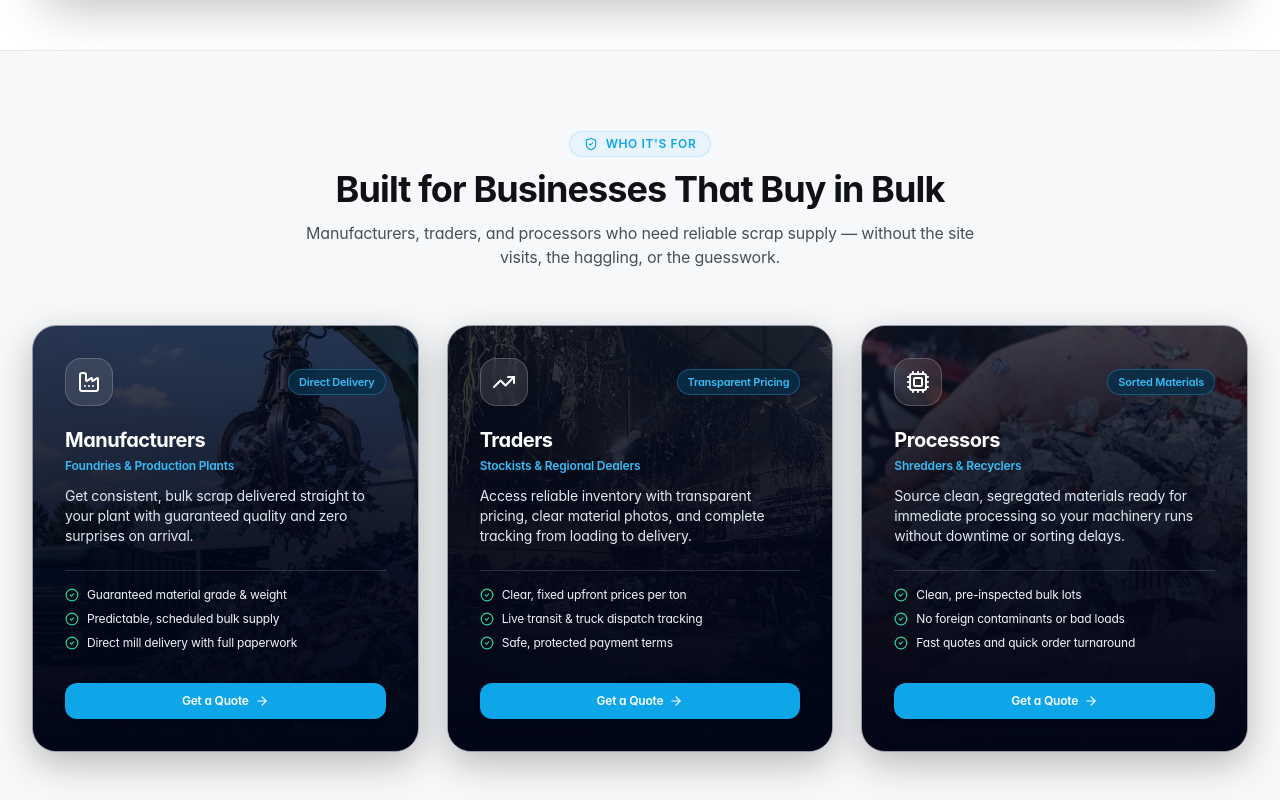
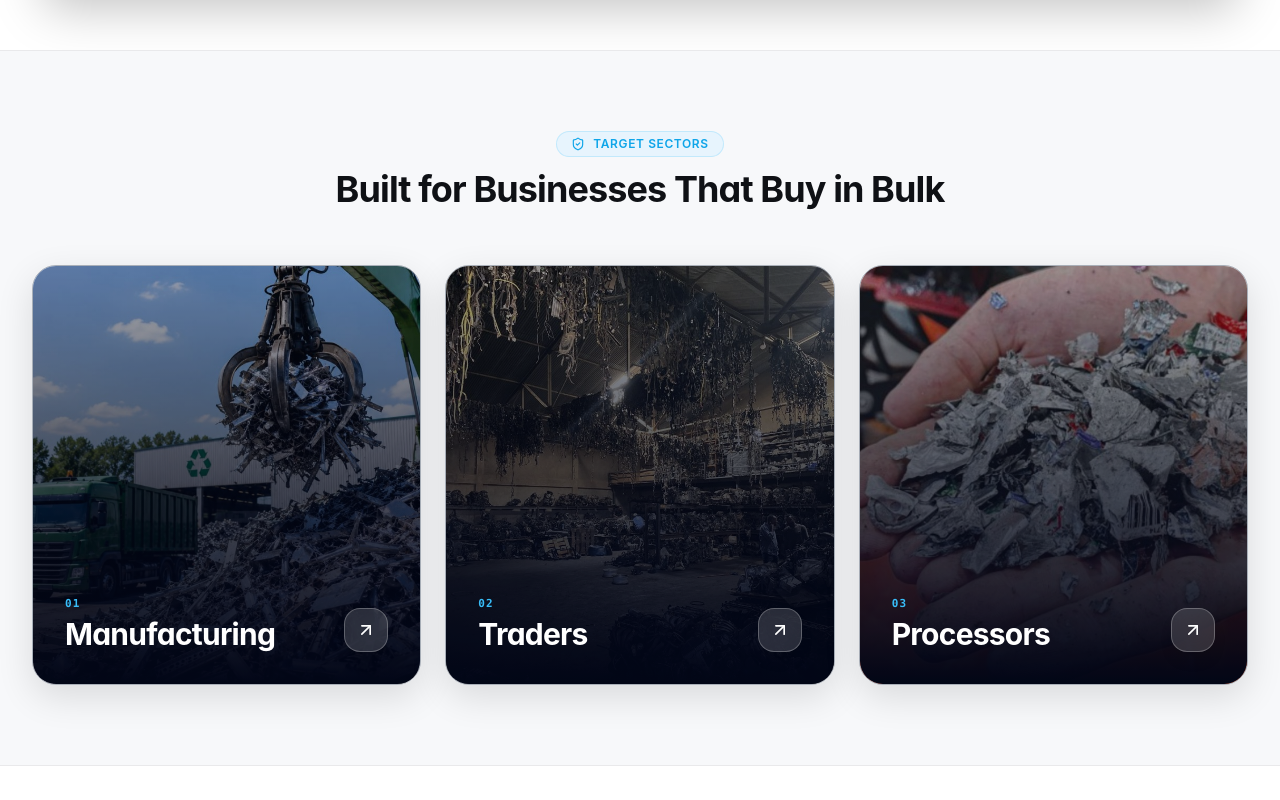
Before and after one commit to notSaiful/scrap-ai-marketplace, a React (Vite) app: page / in a window 1280 px wide. Shown: the part 1460-2260 px from the top of the page. Built offline with nearby package versions, Linux system fonts and the light colour scheme; a web font is replaced by a local one.

Commit message:
Transform Built for Businesses That Buy in Bulk into 3 slide panels with image backgrounds and simple titles: Manufacturing, Traders, Processors

```diff
--- a/src/components/WhoItsFor.tsx
+++ b/src/components/WhoItsFor.tsx
@@ -1,5 +1,5 @@
 import React from 'react';
-import { Factory, TrendingUp, Cpu, ArrowRight, ShieldCheck, CheckCircle2 } from 'lucide-react';
+import { ShieldCheck, ArrowUpRight } from 'lucide-react';
 
 interface WhoItsForProps {
   onOpenRFQ?: () => void;
@@ -7,155 +7,82 @@ interface WhoItsForProps {
 }
 
 export const WhoItsFor: React.FC<WhoItsForProps> = ({ onOpenRFQ, onExploreCatalog }) => {
-  const targetSegments = [
+  const panels = [
     {
-      title: 'Manufacturers',
+      id: 'manufacturing',
+      name: 'Manufacturing',
+      image: '/manufacturing-bg.jpg',
+      alt: 'Industrial scrap crane and manufacturing foundries',
       subtitle: 'Foundries & Production Plants',
-      description:
-        'Get consistent, bulk scrap delivered straight to your plant with guaranteed quality and zero surprises on arrival.',
-      icon: Factory,
-      highlight: 'Direct Delivery',
-      benefits: [
-        'Guaranteed material grade & weight',
-        'Predictable, scheduled bulk supply',
-        'Direct mill delivery with full paperwork',
-      ],
     },
     {
-      title: 'Traders',
+      id: 'traders',
+      name: 'Traders',
+      image: '/traders-bg.jpg',
+      alt: 'Scrap yard inventory warehouse and dealers',
       subtitle: 'Stockists & Regional Dealers',
-      description:
-        'Access reliable inventory with transparent pricing, clear material photos, and complete tracking from loading to delivery.',
-      icon: TrendingUp,
-      highlight: 'Transparent Pricing',
-      benefits: [
-        'Clear, fixed upfront prices per ton',
-        'Live transit & truck dispatch tracking',
-        'Safe, protected payment terms',
-      ],
     },
     {
-      title: 'Processors',
+      id: 'processors',
+      name: 'Processors',
+      image: '/processors-bg.jpg',
+      alt: 'Shredded metals, granulators, and recyclers',
       subtitle: 'Shredders & Recyclers',
-      description:
-        'Source clean, segregated materials ready for immediate processing so your machinery runs without downtime or sorting delays.',
-      icon: Cpu,
-      highlight: 'Sorted Materials',
-      benefits: [
-        'Clean, pre-inspected bulk lots',
-        'No foreign contaminants or bad loads',
-        'Fast quotes and quick order turnaround',
-      ],
     },
   ];
 
   return (
-    <section className="relative py-16 sm:py-20 bg-[#F7F8FA] border-y border-black/[0.06] overflow-hidden">
-      {/* Background ambient gradient glow */}
-      <div className="absolute top-1/2 left-1/2 -translate-x-1/2 -translate-y-1/2 w-[700px] h-[350px] bg-sky-200/25 rounded-full blur-3xl pointer-events-none -z-10" />
-
+    <section className="relative py-14 sm:py-20 bg-[#F7F8FA] border-y border-black/[0.06] overflow-hidden">
       <div className="max-w-7xl mx-auto px-4 sm:px-6 lg:px-8">
         {/* Section Header */}
-        <div className="text-center max-w-3xl mx-auto mb-12 sm:mb-14">
+        <div className="text-center max-w-3xl mx-auto mb-10 sm:mb-14">
           <div className="inline-flex items-center space-x-2 text-xs font-semibold text-[#0ea5e9] mb-3 uppercase tracking-wider bg-sky-100/70 border border-sky-200/80 px-3.5 py-1 rounded-full">
             <ShieldCheck className="w-3.5 h-3.5 text-[#0ea5e9]" />
-            <span>Who It's For</span>
+            <span>Target Sectors</span>
           </div>
 
-          {/* Exact User Requested Copy */}
-          <h2 className="text-2xl sm:text-4xl font-bold tracking-tight text-[#0f1115] mb-3">
+          <h2 className="text-2xl sm:text-4xl font-bold tracking-tight text-[#0f1115]">
             Built for Businesses That Buy in Bulk
           </h2>
-          <p className="text-sm sm:text-base text-[#495057] font-normal leading-relaxed max-w-2xl mx-auto">
-            Manufacturers, traders, and processors who need reliable scrap supply — without the site visits, the haggling, or the guesswork.
-          </p>
         </div>
 
-        {/* 3 Audience Cards */}
-        <div className="grid grid-cols-1 md:grid-cols-3 gap-6 sm:gap-7">
-          {targetSegments.map((seg, idx) => {
-            const Icon = seg.icon;
-            const cardBackgrounds: Record<number, { img: string; alt: string }> = {
-              0: {
-                img: '/manufacturing-bg.jpg',
-                alt: 'Scrap claw crane lifting metal scrap at yard',
-              },
-              1: {
-                img: '/traders-bg.jpg',
-                alt: 'Scrap yard inventory warehouse with scrap wiring and auto parts',
-              },
-              2: {
-                img: '/processors-bg.jpg',
-                alt: 'Shredded and granulated aluminum scrap material in hand',
-              },
-            };
+        {/* 3 Panels Slide Showcase */}
+        <div className="grid grid-cols-1 md:grid-cols-3 gap-5 sm:gap-6">
+          {panels.map((panel, idx) => (
+            <div
+              key={idx}
+              onClick={onOpenRFQ}
+              className="relative h-80 sm:h-[420px] rounded-3xl overflow-hidden shadow-[0_12px_36px_rgba(0,0,0,0.12)] hover:shadow-[0_24px_50px_rgba(0,0,0,0.25)] border border-slate-700/40 cursor-pointer group transition-all duration-500 flex flex-col justify-end p-6 sm:p-8"
+            >
+              {/* Background Image */}
+              <img
+                src={panel.image}
+                alt={panel.alt}
+                className="absolute inset-0 w-full h-full object-cover object-center group-hover:scale-110 transition-transform duration-700 pointer-events-none"
+              />
 
-            const bgConfig = cardBackgrounds[idx];
+              {/* Multi-layered cinematic gradient overlay */}
+              <div className="absolute inset-0 bg-gradient-to-t from-slate-950 via-slate-950/60 to-slate-900/20 group-hover:via-slate-950/50 transition-colors pointer-events-none" />
+              <div className="absolute inset-0 bg-slate-950/20 pointer-events-none" />
 
-            return (
-              <div
-                key={idx}
-                className="relative rounded-3xl p-7 sm:p-8 border border-slate-700/50 shadow-[0_12px_36px_rgba(0,0,0,0.25)] hover:shadow-[0_20px_50px_rgba(0,0,0,0.35)] transition-all flex flex-col justify-between group overflow-hidden"
-              >
-                {/* Background Image with Dark Industrial Gradients */}
-                {bgConfig && (
-                  <img
-                    src={bgConfig.img}
-                    alt={bgConfig.alt}
-                    className="absolute inset-0 w-full h-full object-cover group-hover:scale-105 transition-transform duration-700 pointer-events-none"
-                  />
-                )}
-                {/* Multi-layer Dark Gradient for Readability */}
-                <div className="absolute inset-0 bg-gradient-to-t from-slate-950 via-slate-950/85 to-slate-900/60 pointer-events-none" />
-                <div className="absolute inset-0 bg-slate-950/40 pointer-events-none" />
-
-                <div className="relative z-10">
-                  {/* Top Row: Icon + Badge */}
-                  <div className="flex items-center justify-between mb-5">
-                    <div className="w-12 h-12 rounded-2xl bg-white/10 backdrop-blur-md border border-white/20 flex items-center justify-center text-white group-hover:scale-105 group-hover:bg-[#0ea5e9] transition-all shadow-md">
-                      <Icon className="w-6 h-6" />
-                    </div>
-                    <span className="text-[11px] font-semibold text-[#38bdf8] bg-sky-950/80 backdrop-blur-md border border-sky-400/30 px-2.5 py-1 rounded-full">
-                      {seg.highlight}
-                    </span>
-                  </div>
-
-                  {/* Title & Subtitle */}
-                  <h3 className="text-lg sm:text-xl font-bold text-white tracking-tight mb-1">
-                    {seg.title}
+              {/* Content: Just the name and subtle indicator */}
+              <div className="relative z-10 flex items-end justify-between">
+                <div>
+                  <span className="text-[11px] font-mono font-bold text-[#38bdf8] tracking-widest uppercase block mb-1">
+                    0{idx + 1}
+                  </span>
+                  <h3 className="text-2xl sm:text-3xl font-bold text-white tracking-tight group-hover:text-sky-300 transition-colors">
+                    {panel.name}
                   </h3>
-                  <div className="text-xs text-[#38bdf8] font-semibold mb-3">
-                    {seg.subtitle}
-                  </div>
-
-                  <p className="text-xs sm:text-sm text-slate-200 leading-relaxed mb-6 font-normal">
-                    {seg.description}
-                  </p>
-
-                  {/* Feature Checklist */}
-                  <ul className="space-y-2 mb-6 pt-4 border-t border-white/15">
-                    {seg.benefits.map((b, bi) => (
-                      <li key={bi} className="flex items-center text-xs text-slate-100 gap-2">
-                        <CheckCircle2 className="w-3.5 h-3.5 text-emerald-400 shrink-0" />
-                        <span>{b}</span>
-                      </li>
-                    ))}
-                  </ul>
                 </div>
 
-                {/* Card Action */}
-                <div className="relative z-10">
-                  <button
-                    onClick={onOpenRFQ}
-                    className="w-full mt-2 py-2.5 px-4 rounded-xl bg-[#0ea5e9] hover:bg-[#0284c7] text-white text-xs font-semibold flex items-center justify-center gap-1.5 transition-all shadow-md cursor-pointer group/btn active:scale-98"
-                  >
-                    <span>Get a Quote</span>
-                    <ArrowRight className="w-3.5 h-3.5 group-hover/btn:translate-x-1 transition-transform" />
-                  </button>
+                {/* Arrow Action Bubble */}
+                <div className="w-11 h-11 rounded-2xl bg-white/15 backdrop-blur-md border border-white/25 flex items-center justify-center text-white group-hover:bg-[#0ea5e9] group-hover:scale-110 transition-all shadow-lg">
+                  <ArrowUpRight className="w-5 h-5 group-hover:translate-x-0.5 group-hover:-translate-y-0.5 transition-transform" />
                 </div>
               </div>
-            );
-          })}
+            </div>
+          ))}
         </div>
       </div>
     </section>
```
